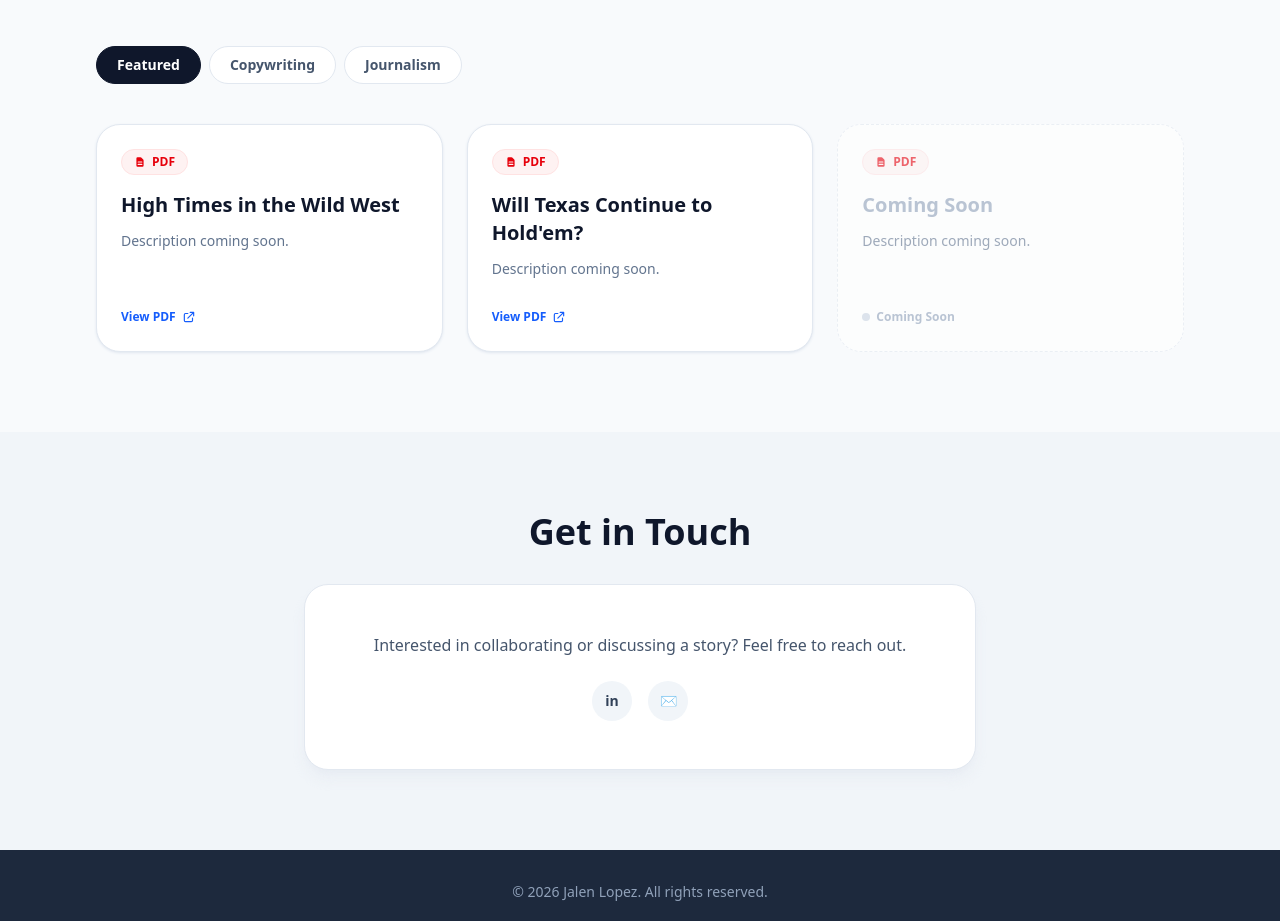
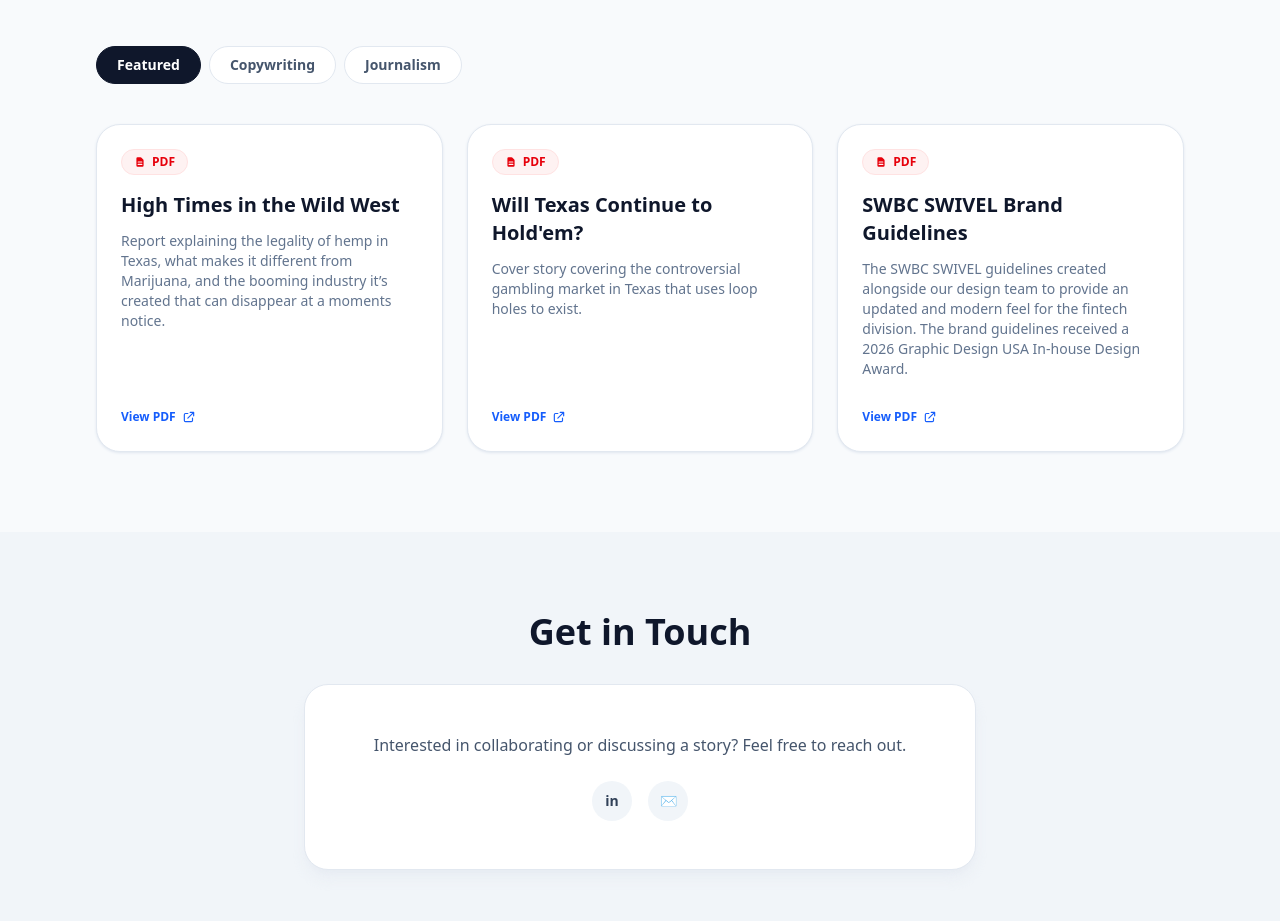
Before and after one commit to derekd50/portfolio_j_lopez, a Next.js app: page / in a window 1280 px wide. Shown: the part 820-1741 px from the top of the page. Built offline with nearby package versions, Linux system fonts and the light colour scheme.

Commit message:
added pdf and expandable menu to journalism

```diff
--- a/public/data/portfolio.json
+++ b/public/data/portfolio.json
@@ -22,6 +22,16 @@
     },
     {
       "id": "2",
+      "title": "San Antonio Current",
+      "description": "Author contribution for Jalen Lopez on the San Antonio Current.",
+      "category": "Bio",
+      "date": "2023-01-01",
+      "url": "https://www.sacurrent.com/arts/meet-st-marys-kaitlin-teniente-the-first-female-head-coach-for-a-college-esports-program-in-texas-25845985/",
+      "publication": "San Antonio Current",
+      "tags": ["bio", "sacurrent"]
+    },
+    {
+      "id": "3",
       "title": "Dot Esports",
       "description": "Author page and list of posts by Jalen Lopez on Dot Esports (coverage: VALORANT, Call of Duty, FPS titles).",
       "category": "Esports",
@@ -31,7 +41,7 @@
       "tags": ["author-page", "dotesports", "esports"]
     },
     {
-      "id": "3",
+      "id": "4",
       "title": "Hotspawn",
       "description": "Author page listing guides and articles by Jalen Lopez on Hotspawn.",
       "category": "Guides",
@@ -41,7 +51,7 @@
       "tags": ["author-page", "hotspawn"]
     },
     {
-      "id": "4",
+      "id": "5",
       "title": "We Got This Covered",
       "description": "Author page listing articles written by Jalen Lopez on We Got This Covered.",
       "category": "Features",
@@ -51,7 +61,7 @@
       "tags": ["author-page", "wegotthiscovered"]
     },
     {
-      "id": "5",
+      "id": "6",
       "title": "GINX TV",
       "description": "Author page listing Jalen Lopez's gaming and esports articles on GINX TV.",
       "category": "Gaming",
@@ -61,7 +71,7 @@
       "tags": ["author-page", "ginx", "gaming"]
     },
     {
-      "id": "6",
+      "id": "7",
       "title": "No Echo",
       "description": "Link to a review page and content by Jalen Lopez hosted on No Echo.",
       "category": "Review",
@@ -75,20 +85,20 @@
     {
       "id": "1",
       "title": "High Times in the Wild West",
-      "description": "Description coming soon.",
+      "description": "Report explaining the legality of hemp in Texas, what makes it different from Marijuana, and the booming industry it’s created that can disappear at a moments notice.",
       "url": "/pdfs/howhighistoohigh.pdf"
     },
     {
       "id": "2",
       "title": "Will Texas Continue to Hold'em?",
-      "description": "Description coming soon.",
+      "description": "Cover story covering the controversial gambling market in Texas that uses loop holes to exist. ",
       "url": "/pdfs/howisthislegal.pdf"
     },
     {
       "id": "3",
-      "title": "Coming Soon",
-      "description": "Description coming soon.",
-      "url": ""
+      "title": "SWBC SWIVEL Brand Guidelines",
+      "description": "The SWBC SWIVEL guidelines created alongside our design team to provide an updated and modern feel for the fintech division. The brand guidelines received a 2026 Graphic Design USA In-house Design Award. ",
+      "url": "/pdfs/SwivelBrandGuidelines2026.pdf"
     }
   ],
   "copyItems": [
--- a/src/components/PortfolioTabs.tsx
+++ b/src/components/PortfolioTabs.tsx
@@ -14,6 +14,28 @@ interface PortfolioTabsProps {
 type Tab = "journalism" | "copy" | "featured";
 
 const PREVIEW_COUNT = 6;
+
+function JournalismSection({ articles }: { articles: Article[] }) {
+  const [expanded, setExpanded] = useState(false);
+  const visible = expanded ? articles : articles.slice(0, PREVIEW_COUNT);
+  const hasMore = articles.length > PREVIEW_COUNT;
+
+  return (
+    <div>
+      <ArticleGrid articles={visible} />
+      {hasMore && (
+        <div className="text-center mt-8">
+          <button
+            onClick={() => setExpanded((prev) => !prev)}
+            className="px-6 py-2 rounded-full text-sm font-semibold border border-slate-300 text-slate-600 bg-white hover:border-slate-500 transition-all duration-200"
+          >
+            {expanded ? "Show less" : `Show ${articles.length - PREVIEW_COUNT} more`}
+          </button>
+        </div>
+      )}
+    </div>
+  );
+}
 
 function CopySection({ title, items }: { title: string; items: Article[] }) {
   const [expanded, setExpanded] = useState(false);
@@ -79,7 +101,9 @@ export default function PortfolioTabs({ articles, copyItems, featuredItems }: Po
         </button>
       </div>
 
-      {activeTab === "journalism" && <ArticleGrid articles={articles} />}
+      {activeTab === "journalism" && (
+        <JournalismSection articles={articles} />
+      )}
 
       {activeTab === "featured" && (
         <div className="grid grid-cols-1 sm:grid-cols-2 lg:grid-cols-3 gap-6">
```
Also changed, not shown: 1 other file (tests, documents, lock files or other folders).
